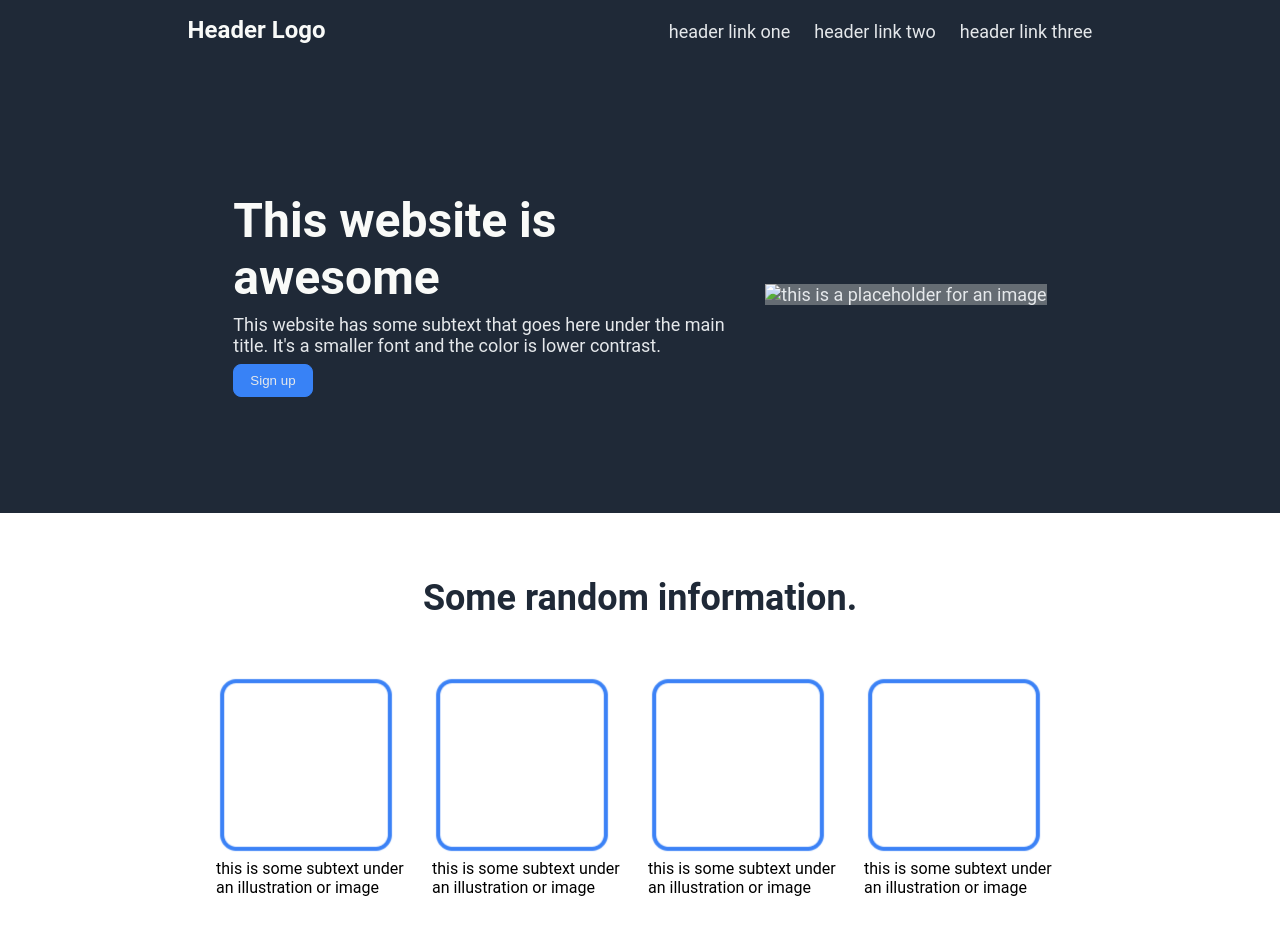
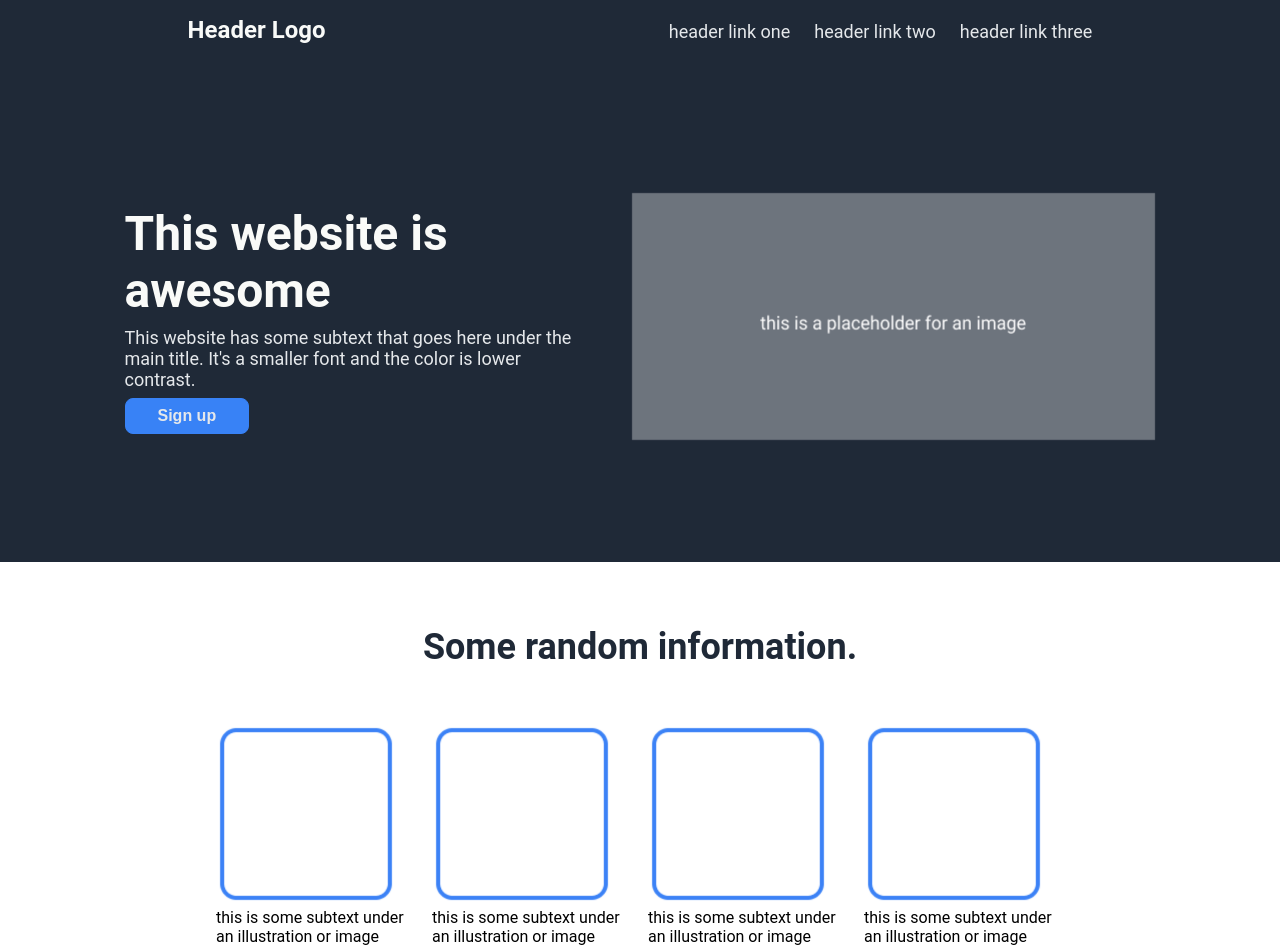
Before and after one commit to Juanruz/odin-landing-page, a plain HTML site: page index.html in a window 1280 px wide. Shown: the top 949 px of the page. Drawn offline with Linux system fonts and the light colour scheme.

Commit message:
Fix image distortion

```diff
--- a/index.html
+++ b/index.html
@@ -24,7 +24,7 @@
                 <div><button class="hero-button">Sign up</button></div>
             </div>
             <div class="hero-img">
-                <img src="" alt="this is a placeholder for an image" height="200px" width="500px">
+                <img src="images/placeholder.png" alt="this is a placeholder for an image" height="250px" width="525px">
             </div>
         </div>
     </div>
--- a/styles.css
+++ b/styles.css
@@ -43,14 +43,14 @@ ul {
     display: flex;
     justify-content: center;
     align-items: center;
-    gap: 32px;
+    gap: 56px;
     padding: 100px;
 }
 
 .hero-texts {
     display: flex;
     flex-direction: column;
-    max-width: 500px;
+    width: 450px;
     align-items: start;
     gap: 8px;
 }
@@ -58,13 +58,10 @@ ul {
 .hero-texts button {
     border: 1px solid #3882F6;
     color: #E5E8EB;
-    padding: 8px 16px;
+    padding: 8px 32px;
     border-radius: 8px;
-}
-
-.hero-img {
-    background-color: #656C73;
-
+    font-size: 16px;
+    font-weight: bold;
 }
 
 .hero-main-text {
```
Also changed, not shown: images/placeholder.png (added).
